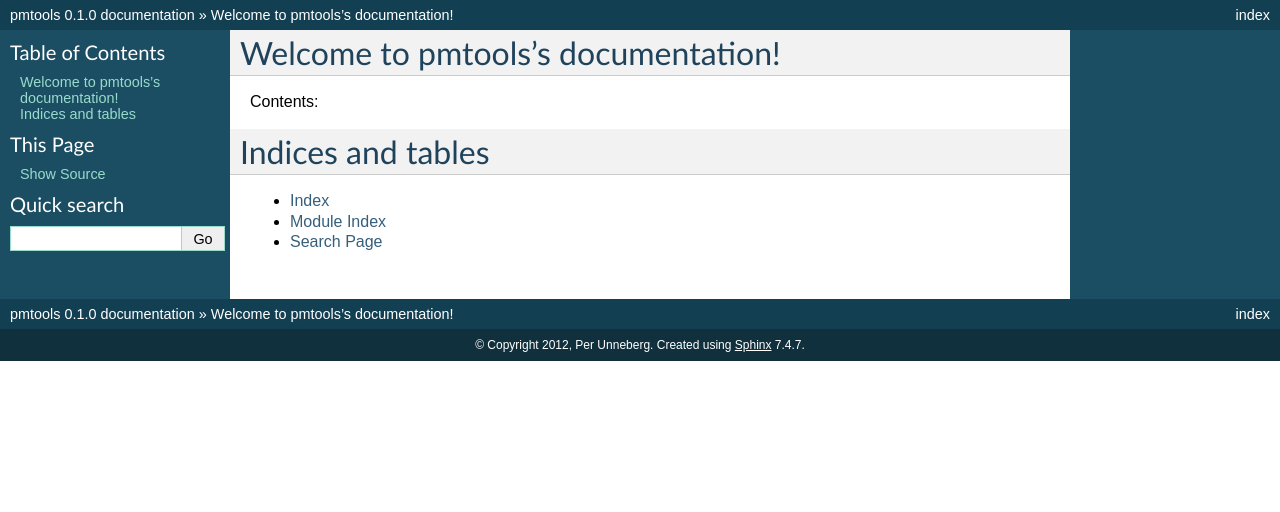
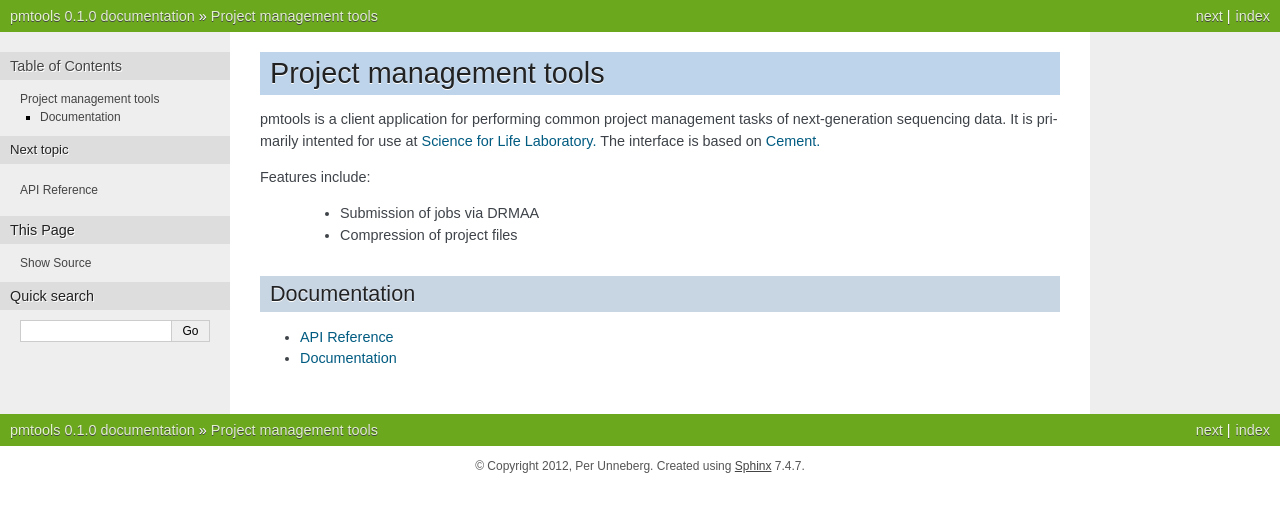
Before and after one commit to b97pla/scilifelab, a Sphinx documentation site: the page built from project_management/doc/source/index.rst, in a window 1280 px wide. Shown: the top 512 px of the page. Built offline with Sphinx 7.4.7, drawn with Linux system fonts in a browser that asks for light colours; pages that are not in the unit, such as notebooks, are missing from menus.

Commit message:
Add documentation skeleton files

```diff
--- a/project_management/doc/source/api/index.rst
+++ b/project_management/doc/source/api/index.rst
@@ -18,3 +18,4 @@
    :maxdepth: 1
 
    lib/config
+   lib/runinfo
--- a/project_management/doc/source/conf.py
+++ b/project_management/doc/source/conf.py
@@ -11,12 +11,11 @@
 # All configuration values have a default; values that are commented out
 # serve to show the default.
 
+VERSION = '0.1.0'
+RELEASE = '0.1.0'
+
 import sys, os
-
-# If extensions (or modules to document with autodoc) are in another directory,
-# add these directories to sys.path here. If the directory is relative to the
-# documentation root, use os.path.abspath to make it absolute, like shown here.
-#sys.path.insert(0, os.path.abspath('.'))
+sys.path.insert(0, os.path.abspath('../pmtools/'))
 
 # -- General configuration -----------------------------------------------------
 
@@ -25,7 +24,14 @@
 
 # Add any Sphinx extension module names here, as strings. They can be extensions
 # coming with Sphinx (named 'sphinx.ext.*') or your custom ones.
-extensions = ['sphinx.ext.autodoc', 'sphinx.ext.doctest', 'sphinx.ext.intersphinx', 'sphinx.ext.todo', 'sphinx.ext.coverage']
+extensions = ['sphinx.ext.autodoc',
+              'sphinx.ext.doctest',
+              'sphinx.ext.todo',
+              'sphinx.ext.coverage']
+# 'sphinx.ext.intersphinx',
+#'sphinx.ext.extlinks']
+
+# extlinks = {'issue' : ('https://github.com/scilifelab//issues/%s', 'Issue #')}
 
 # Add any paths that contain templates here, relative to this directory.
 templates_path = ['_templates']
@@ -48,9 +54,9 @@
 # built documents.
 #
 # The short X.Y version.
-version = '0.1.0'
+version = VERSION
 # The full version, including alpha/beta/rc tags.
-release = '0.1.0'
+release = RELEASE
 
 # The language for content autogenerated by Sphinx. Refer to documentation
 # for a list of supported languages.
@@ -91,7 +97,7 @@
 
 # The theme to use for HTML and HTML Help pages.  See the documentation for
 # a list of builtin themes.
-html_theme = 'default'
+html_theme = 'nature'
 
 # Theme options are theme-specific and customize the look and feel of a theme
 # further.  For a list of options available for each theme, see the
@@ -243,4 +249,4 @@
 
 
 # Example configuration for intersphinx: refer to the Python standard library.
-intersphinx_mapping = {'http://docs.python.org/': None}
+# intersphinx_mapping = {'http://docs.python.org/': None}
--- /dev/null
+++ b/project_management/doc/source/doc/analysis.rst
@@ -0,0 +1,2 @@
+Analysis module commands
+------------------------
--- /dev/null
+++ b/project_management/doc/source/doc/background.rst
@@ -0,0 +1,2 @@
+Background
+----------
--- /dev/null
+++ b/project_management/doc/source/doc/configuration.rst
@@ -0,0 +1,2 @@
+Configuration
+-------------
--- /dev/null
+++ b/project_management/doc/source/doc/distributed_execution.rst
@@ -0,0 +1,2 @@
+Distributed execution
+---------------------
--- /dev/null
+++ b/project_management/doc/source/doc/logging.rst
@@ -0,0 +1,2 @@
+Logging
+-------
--- /dev/null
+++ b/project_management/doc/source/doc/project.rst
@@ -0,0 +1,2 @@
+Project module commands
+-----------------------
--- a/project_management/doc/source/index.rst
+++ b/project_management/doc/source/index.rst
@@ -3,19 +3,26 @@
    You can adapt this file completely to your liking, but it should at least
    contain the root `toctree` directive.
 
-Welcome to pmtools's documentation!
+Project management tools
 ===================================
 
-Contents:
+pmtools is a client application for performing common project
+management tasks of next-generation sequencing data. It is primarily
+intented for use at `Science for Life Laboratory.
+<http://www.scilifelab.se>`_ The interface is based on `Cement.
+<http://builtoncement.com/2.1/>`_
+
+Features include:
+
+ * Submission of jobs via DRMAA
+ * Compression of project files
+
+
+Documentation
+-------------
 
 .. toctree::
-   :maxdepth: 2
+   :maxdepth: 1
 
-
-
-Indices and tables
-==================
-
-* :ref:`genindex`
-* :ref:`modindex`
-* :ref:`search`
+   api/index
+   doc/index
```
Also changed, not shown: project_management/doc/source/api/lib/config.rst (added, +10 -0 lines), project_management/doc/source/doc/archive.rst (added, +7 -0 lines), project_management/doc/source/doc/index.rst (added, +17 -0 lines), project_management/doc/source/doc/installation.rst (added, +18 -0 lines).
